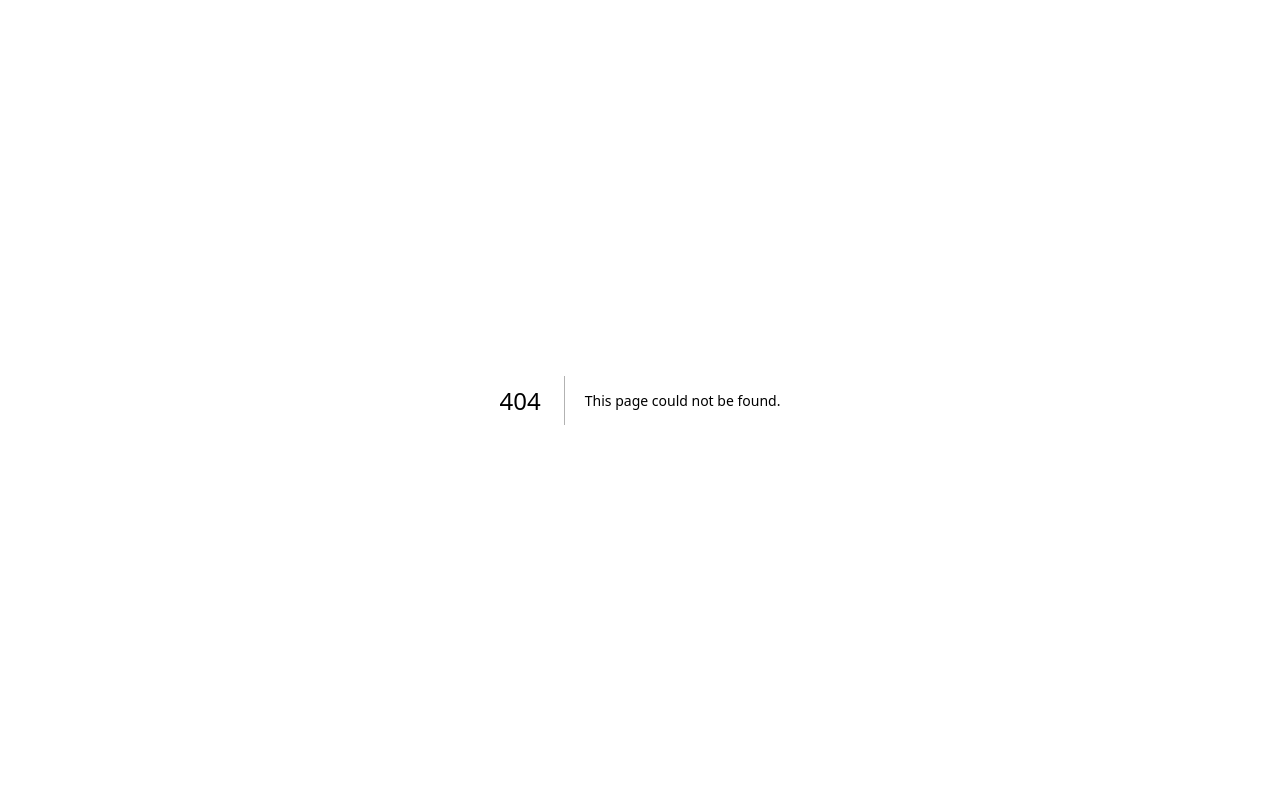
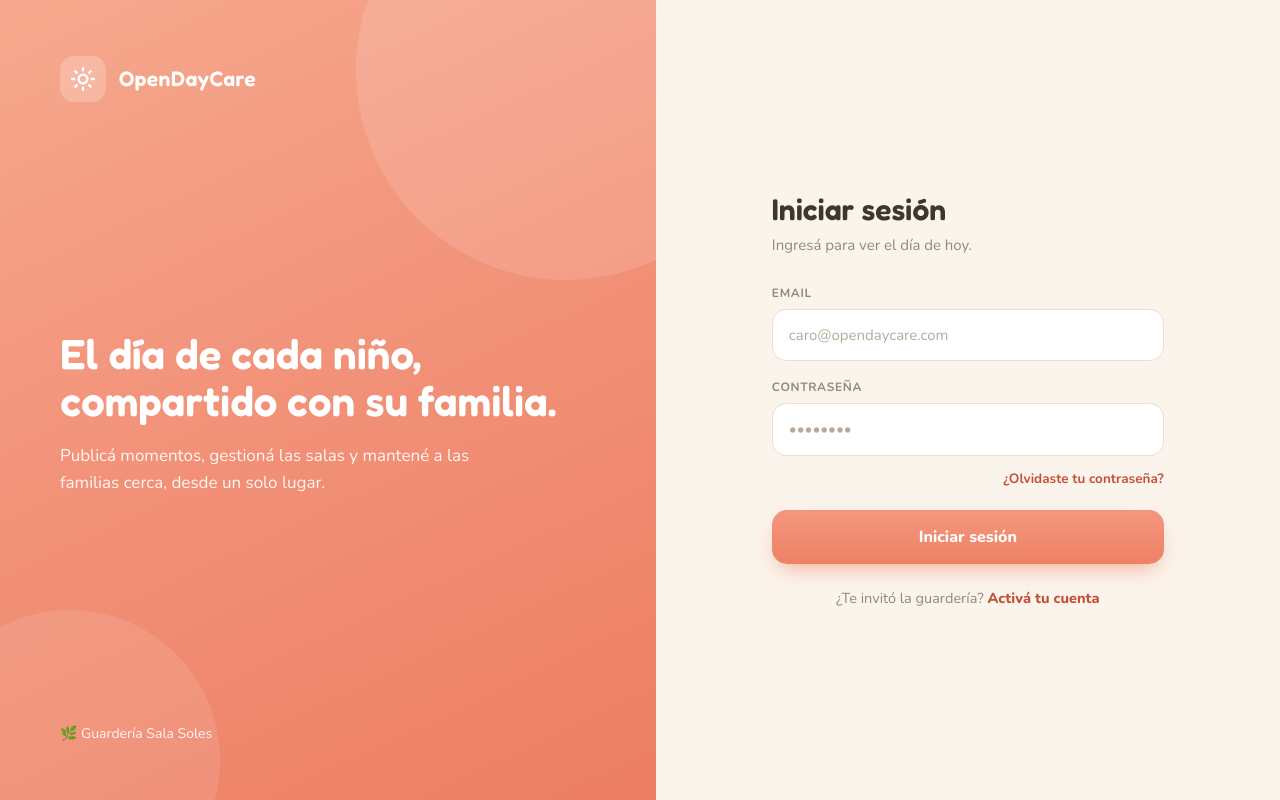
Before and after one commit to opencode-course/open-daycare, a Next.js app: page /auth/login in a window 1280 px wide. Before the commit this address had no page. Built offline with nearby package versions, Linux system fonts and the light colour scheme.

Commit message:
Add LoginPage component with authentication form and styling

```diff
--- /dev/null
+++ b/app/auth/login/page.tsx
@@ -0,0 +1,126 @@
+import type { Metadata } from "next";
+import Link from "next/link";
+
+export const metadata: Metadata = {
+  title: "Iniciar sesión · OpenDayCare",
+};
+
+export default function LoginPage() {
+  return (
+    <main className="min-h-screen bg-[#FBF4EC] lg:grid lg:grid-cols-[1.05fr_1fr]">
+      <section className="relative hidden min-h-screen flex-col justify-between overflow-hidden bg-[linear-gradient(155deg,#F6A98E_0%,#F2937A_45%,#EC7E62_100%)] px-10 py-14 text-white lg:flex xl:px-[60px]">
+        <div
+          aria-hidden="true"
+          className="absolute -right-[120px] -top-[140px] size-[420px] rounded-full bg-white/[0.12]"
+        />
+        <div
+          aria-hidden="true"
+          className="absolute -bottom-[110px] -left-[80px] size-[300px] rounded-full bg-white/[0.10]"
+        />
+
+        <div className="relative flex items-center gap-[13px]">
+          <span className="flex size-[46px] items-center justify-center rounded-[14px] bg-white/[0.22]">
+            <svg
+              aria-hidden="true"
+              width="26"
+              height="26"
+              viewBox="0 0 24 24"
+              fill="none"
+              stroke="currentColor"
+              strokeWidth="2.2"
+              strokeLinecap="round"
+              strokeLinejoin="round"
+            >
+              <circle cx="12" cy="12" r="4" />
+              <path d="M12 2v2M12 20v2M4.9 4.9l1.4 1.4M17.7 17.7l1.4 1.4M2 12h2M20 12h2M4.9 19.1l1.4-1.4M17.7 6.3l1.4-1.4" />
+            </svg>
+          </span>
+          <span className="font-heading text-[21px] font-semibold tracking-[0.5px]">
+            OpenDayCare
+          </span>
+        </div>
+
+        <div className="relative">
+          <h1 className="mb-[18px] font-heading text-[42px] leading-[1.12] font-semibold">
+            El día de cada niño,
+            <br />
+            compartido con su familia.
+          </h1>
+          <p className="m-0 max-w-[430px] text-[17px] leading-[1.6] text-white/[0.92]">
+            Publicá momentos, gestioná las salas y mantené a las familias cerca,
+            desde un solo lugar.
+          </p>
+        </div>
+
+        <p className="relative m-0 text-sm text-white/[0.9]">
+          🌿 Guardería Sala Soles
+        </p>
+      </section>
+
+      <section className="flex min-h-screen items-center justify-center px-5 py-12 lg:min-h-0 lg:px-10 lg:py-10">
+        <div className="w-full max-w-[392px]">
+          <h2 className="mb-1.5 font-heading text-[30px] leading-tight font-semibold text-foreground">
+            Iniciar sesión
+          </h2>
+          <p className="mb-7 text-[15px] text-muted">
+            Ingresá para ver el día de hoy.
+          </p>
+
+          <label
+            htmlFor="email"
+            className="mb-2 block text-xs font-bold tracking-[0.7px] text-muted"
+          >
+            EMAIL
+          </label>
+          <input
+            id="email"
+            name="email"
+            type="email"
+            placeholder="caro@opendaycare.com"
+            className="mb-[18px] w-full rounded-[14px] border-[1.5px] border-[#EADFD0] bg-white px-4 py-[14px] text-[15px] text-foreground placeholder:text-[#B6A99B] focus:outline-none"
+          />
+
+          <label
+            htmlFor="password"
+            className="mb-2 block text-xs font-bold tracking-[0.7px] text-muted"
+          >
+            CONTRASEÑA
+          </label>
+          <input
+            id="password"
+            name="password"
+            type="password"
+            placeholder="••••••••"
+            className="mb-[10px] w-full rounded-[14px] border-[1.5px] border-[#EADFD0] bg-white px-4 py-[14px] text-[15px] text-foreground placeholder:text-[#B6A99B] focus:outline-none"
+          />
+
+          <div className="mb-5 text-right">
+            <Link
+              href="#"
+              className="text-[13.5px] font-bold text-[#C5503A]"
+            >
+              ¿Olvidaste tu contraseña?
+            </Link>
+          </div>
+
+          <Link
+            href="/"
+            className="block w-full rounded-[15px] bg-[linear-gradient(180deg,#F4977E,#EE8164)] px-4 py-[15px] text-center text-base font-extrabold text-white shadow-[0_10px_22px_-8px_rgba(238,129,100,0.7)]"
+          >
+            Iniciar sesión
+          </Link>
+
+          <p className="mt-6 text-center text-[14.5px] text-muted">
+            ¿Te invitó la guardería?{" "}
+            <Link
+              href="/auth/activate-account"
+              className="font-extrabold text-[#C5503A]"
+            >
+              Activá tu cuenta
+            </Link>
+          </p>
+        </div>
+      </section>
+    </main>
+  );
+}
```
